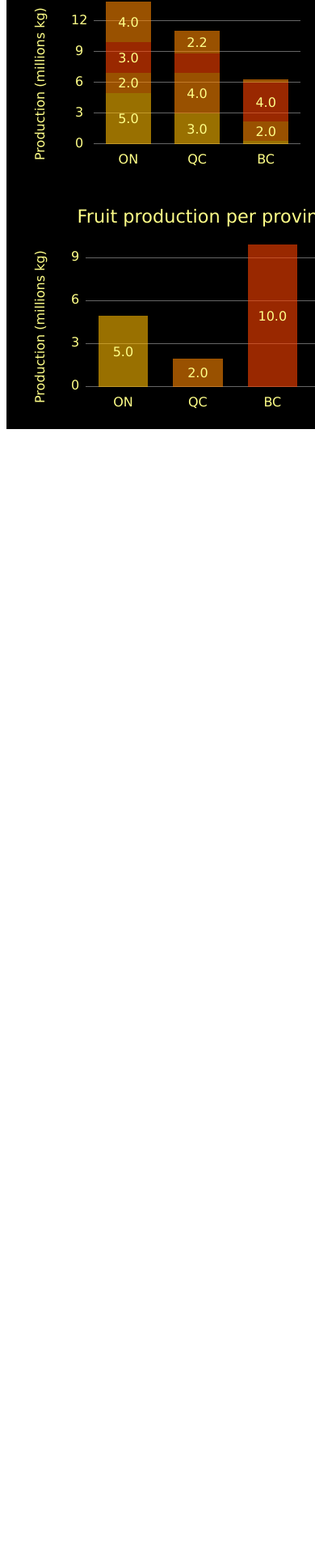
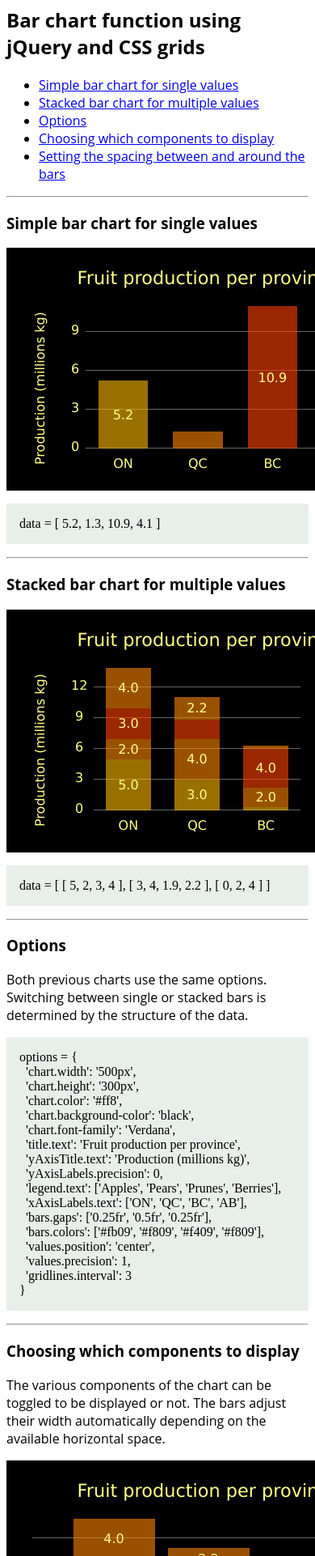
Before and after one commit to ycandau/sp1_bar_chart, a website: page index.html in a window 390 px wide. Shown: the part 78-2000 px from the top of the page at 81% size. Before the commit the page ends 844 px from the top, so only its background shows below. Drawn offline with nearby package versions, Linux system fonts and the light colour scheme.

Commit message:
Added html and css files with a few examples for Github Pages

```diff
--- a/css/styles.css
+++ b/css/styles.css
@@ -0,0 +1,16 @@
+body {
+  font-family: 'Open sans';
+}
+
+p.code {
+  font-family: 'Fira code';
+  background-color: #e8efe8;
+  padding: 1em 1em;
+}
+
+span.code {
+  font-family: 'Fira code';
+  background-color: #e8efe8;
+  padding: 0 0.1em;
+  margin: 0 0.1em;
+}
--- a/index.html
+++ b/index.html
@@ -1,33 +1,112 @@
-<!doctype html>
+<!DOCTYPE html>
 
 <html lang="en">
-
   <head>
-  <meta charset="utf-8">
+    <meta charset="utf-8" />
     <title>Bar chart project</title>
 
-  <meta name="description" content="A basic bar chart function using only div.">
-  <meta name="author" content="Yves Candau">
+    <meta
+      name="description"
+      content="A basic bar chart function using only div."
+    />
+    <meta name="author" content="Yves Candau" />
 
-  <link rel="stylesheet" href="css/styles.css">
+    <link rel="stylesheet" href="css/styles.css" />
   </head>
 
   <body>
-  <script src="https://ajax.googleapis.com/ajax/libs/jquery/3.5.1/jquery.min.js">
-  </script>
+    <script src="https://ajax.googleapis.com/ajax/libs/jquery/3.5.1/jquery.min.js"></script>
     <script src="js/bar_chart.js"></script>
 
-  <div id="element"></div>
-  <div id="element2"></div>
+    <h1>Stretch project 1</h1>
+    <h2>Bar chart function using jQuery and CSS grids</h2>
+    <ul>
+      <li><a href="#simple">Simple bar chart for single values</a></li>
+      <li><a href="#stacked">Stacked bar chart for multiple values</a></li>
+      <li><a href="#options">Options</a></li>
+      <li><a href="#draw">Choosing which components to display</a></li>
+      <li>
+        <a href="#gaps">Setting the spacing between and around the bars</a>
+      </li>
+    </ul>
+    <hr />
+
+    <h3 id="simple">Simple bar chart for single values</h3>
+    <div id="element1D"></div>
+    <p class="code">data = [ 5.2, 1.3, 10.9, 4.1 ]</p>
+    <hr />
+
+    <h3 id="stacked">Stacked bar chart for multiple values</h3>
+    <div id="element2D"></div>
+    <p class="code">
+      data = [ [ 5, 2, 3, 4 ], [ 3, 4, 1.9, 2.2 ], [ 0, 2, 4 ] ]
+    </p>
+    <hr />
+
+    <h3 id="options">Options</h3>
+    <p>
+      Both previous charts use the same options. Switching between single or
+      stacked bars is determined by the structure of the data.
+    </p>
+    <p class="code">
+      options = {<br />
+      &nbsp;&nbsp;'chart.width': '500px',<br />
+      &nbsp;&nbsp;'chart.height': '300px',<br />
+      &nbsp;&nbsp;'chart.color': '#ff8',<br />
+      &nbsp;&nbsp;'chart.background-color': 'black',<br />
+      &nbsp;&nbsp;'chart.font-family': 'Verdana',<br />
+      &nbsp;&nbsp;'title.text': 'Fruit production per province',<br />
+      &nbsp;&nbsp;'yAxisTitle.text': 'Production (millions kg)',<br />
+      &nbsp;&nbsp;'yAxisLabels.precision': 0,<br />
+      &nbsp;&nbsp;'legend.text': ['Apples', 'Pears', 'Prunes', 'Berries'],<br />
+      &nbsp;&nbsp;'xAxisLabels.text': ['ON', 'QC', 'BC', 'AB'],<br />
+      &nbsp;&nbsp;'bars.gaps': ['0.25fr', '0.5fr', '0.25fr'],<br />
+      &nbsp;&nbsp;'bars.colors': ['#fb09', '#f809', '#f409', '#f809'],<br />
+      &nbsp;&nbsp;'values.position': 'center',<br />
+      &nbsp;&nbsp;'values.precision': 1,<br />
+      &nbsp;&nbsp;'gridlines.interval': 3<br />
+      }<br />
+    </p>
+    <hr />
+
+    <h3 id="draw">Choosing which components to display</h3>
+    <p>
+      The various components of the chart can be toggled to be displayed or not.
+      The bars adjust their width automatically depending on the available
+      horizontal space.
+    </p>
+    <div id="element3"></div>
+    <p class="code">
+      options = {<br />
+      &nbsp;&nbsp;'yAxisTitle.draw': false,<br />
+      &nbsp;&nbsp;'yAxisLabels.draw': false,<br />
+      &nbsp;&nbsp;'legend.draw': false,<br />
+      }
+    </p>
+    <hr />
+
+    <h3 id="gaps">Setting the spacing between and around the bars</h3>
+    <p>
+      The horizontal space between and to the left and right of the bars can be
+      set to proportional values (relative to a width of
+      <span class="code">1fr</span> for the bars):
+    </p>
+    <p class="code">'bars.gaps': ['0.5fr', '0.8fr', '0.5fr']<br /></p>
+
+    <p>or fixed values using any standard CSS units:</p>
+    <p class="code">'bars.gaps': ['10px', '20px', '10px']<br /></p>
+    <p>&nbsp;</p>
+
     <script>
-    const data1D = [5, 2, 10, 4.1]
+      const data1D = [5.2, 1.3, 10.9, 4.1]
+
       const data2D = [
         [5, 2, 3, 4],
         [3, 4, 1.9, 2.2],
         [0, 2, 4],
       ]
 
-    const options = {
+      const options1 = {
         'chart.width': '500px',
         'chart.height': '300px',
         'chart.color': '#ff8',
@@ -42,14 +121,22 @@
         'bars.colors': ['#fb09', '#f809', '#f409', '#f809'],
         'values.position': 'center',
         'values.precision': 1,
-      'gridlines.interval': 3
+        'gridlines.interval': 3,
       }
 
+      const draw_to_false = {
+        'yAxisTitle.draw': false,
+        'yAxisLabels.draw': false,
+        'legend.draw': false,
+        'bars.gaps': ['0.5fr', '1em', '0.5fr'],
+      }
+      const options2 = $.extend(true, {}, options1, draw_to_false)
+
       $(() => {
-      drawBarChart(data2D, options, $('#element'))
-      drawBarChart(data1D, options, $('#element'))
+        drawBarChart(data1D, options1, $('#element1D'))
+        drawBarChart(data2D, options1, $('#element2D'))
+        drawBarChart(data2D, options2, $('#element3'))
       })
     </script>
   </body>
-
 </html>
```
Lines whose indentation alone changed are shown as unchanged.
